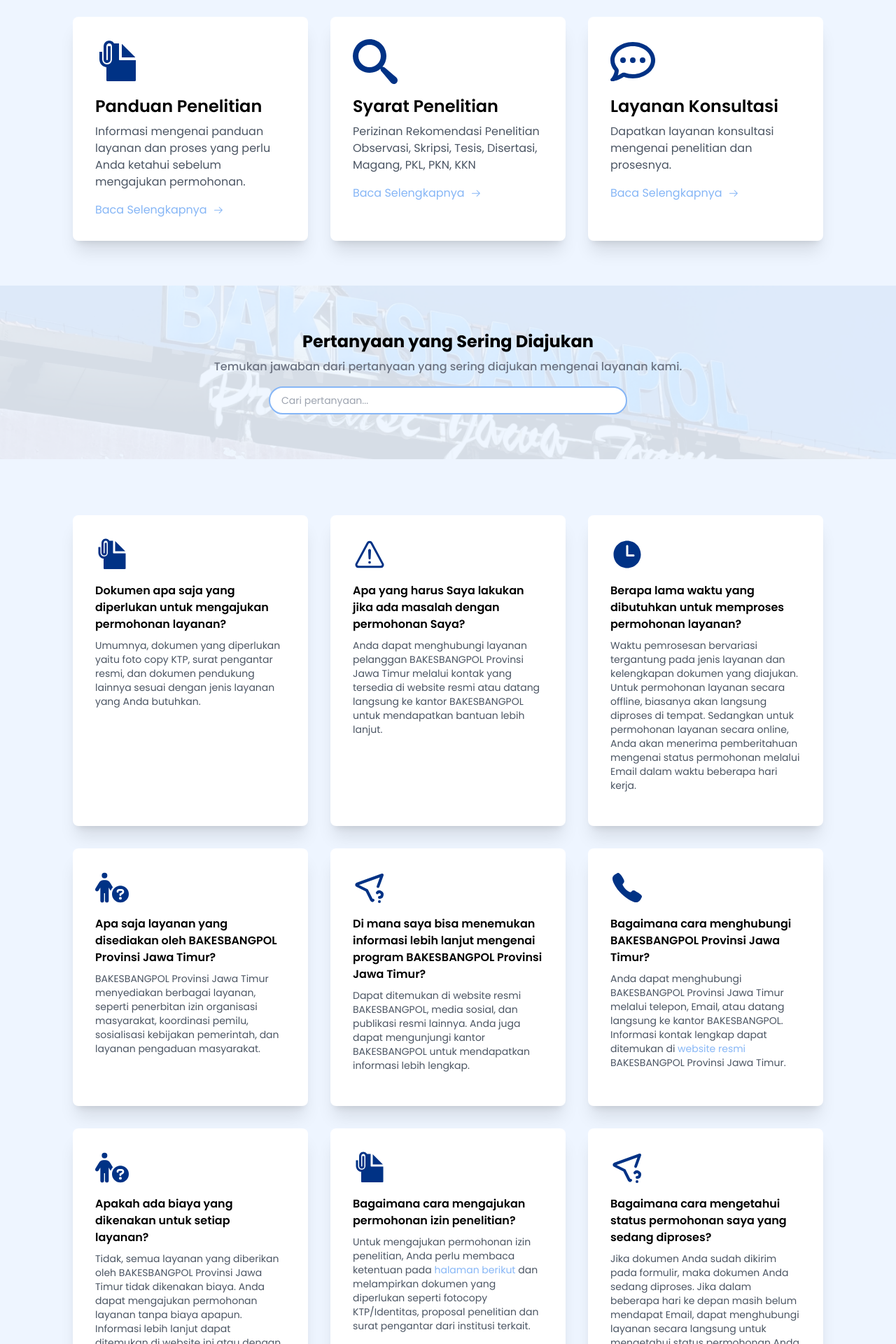
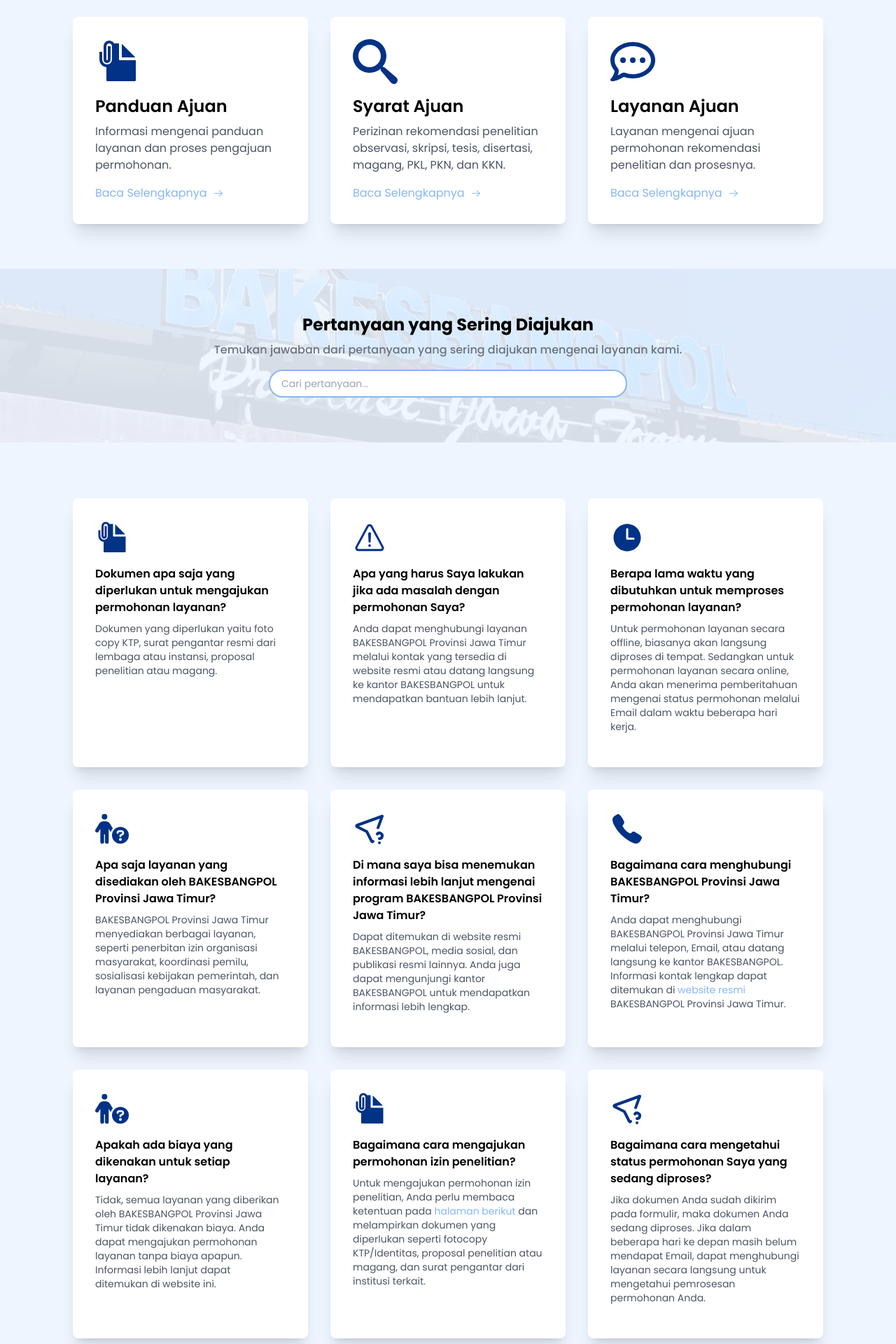
Before and after one commit to PKL-Pelayanan-BAKESBANGPOL/pkl-pelayanan-bakesbangpol, a React (Vite) app: page / in a window 1280 px wide. Shown: the part 840-2760 px from the top of the page at 70% size. Built offline with nearby package versions, Linux system fonts and the light colour scheme.

Commit message:
Bismillah Last Commit

```diff
--- a/index.html
+++ b/index.html
@@ -2,7 +2,11 @@
 <html lang="en">
   <head>
     <meta charset="UTF-8" />
-    <link rel="icon" type="image" href="src/assets/Logo Bakesbangpol.png" />
+    <link
+      rel="icon"
+      type="image"
+      href="src/assets/images/Logo Bakesbangpol.png"
+    />
     <meta name="viewport" content="width=device-width, initial-scale=1.0" />
     <title>PKL - Pelayanan Rekomendasi Penelitian</title>
     <!-- Menambahkan link Google Fonts untuk Poppins -->
--- a/src/assets/components/Footer.jsx
+++ b/src/assets/components/Footer.jsx
@@ -8,13 +8,12 @@
   const isMobile = useMediaQuery({ maxWidth: 767 });
 
   return (
-    <footer className="bg-[#003285] text-white py-5">
+    <footer className="bg-[#003285] text-white py-3">
       <div className="max-w-6xl mx-auto px-4 sm:px-6 lg:px-8">
-        <div className="grid grid-cols-1 md:grid-cols-3 gap-8">
+        <div className="grid grid-cols-1 md:grid-cols-3 gap-5">
           <div className="text-center md:text-left">
-            <h2 className="text-base md:text-xl font-bold mb-5">
-              Badan Kesatuan Bangsa dan Politik <br />
-              Provinsi Jawa Timur
+            <h2 className="text-base md:text-xl font-bold mb-3">
+              Badan Kesatuan Bangsa dan Politik Provinsi Jawa Timur
             </h2>
             <img
               src={Bakesbangpol}
@@ -47,32 +46,16 @@
                 isMobile ? "flex-row justify-center" : "flex-col items-end"
               } text-sm space-${isMobile ? "x" : "y"}-4`}
             >
-              <div className="flex items-center space-x-2">
-                <a
-                  href="https://www.instagram.com/bakesbangpol_jatim"
-                  target="_blank"
-                  rel="noopener noreferrer"
-                  className="text-xl text-white hover:text-[#86B6F6]"
-                >
-                  <FaInstagram />
-                </a>
               <a
                 href="https://www.instagram.com/bakesbangpol_jatim"
                 target="_blank"
                 rel="noopener noreferrer"
                 className="hover:text-[#86B6F6] hover:underline text-xs md:text-sm"
               >
+                <div className="flex items-center space-x-2">
+                  <FaInstagram className="mr-2 text-xl" />
                   Instagram
-                </a>
                 </div>
-              <div className="flex items-center space-x-2">
-                <a
-                  href="https://www.facebook.com/bakesbangpoljatim"
-                  target="_blank"
-                  rel="noopener noreferrer"
-                  className="text-xl text-white hover:text-[#86B6F6]"
-                >
-                  <FaFacebook />
               </a>
               <a
                 href="https://www.facebook.com/bakesbangpoljatim"
@@ -80,17 +63,10 @@
                 rel="noopener noreferrer"
                 className="hover:text-[#86B6F6] hover:underline text-xs md:text-sm"
               >
+                <div className="flex items-center space-x-2">
+                  <FaFacebook className="mr-2 text-xl" />
                   Facebook
-                </a>
                 </div>
-              <div className="flex items-center space-x-2">
-                <a
-                  href="https://twitter.com/kesbangpoljatim"
-                  target="_blank"
-                  rel="noopener noreferrer"
-                  className="text-xl text-white hover:text-[#86B6F6]"
-                >
-                  <FaXTwitter />
               </a>
               <a
                 href="https://twitter.com/kesbangpoljatim"
@@ -98,14 +74,16 @@
                 rel="noopener noreferrer"
                 className="hover:text-[#86B6F6] hover:underline text-xs md:text-sm"
               >
+                <div className="flex items-center space-x-2">
+                  <FaXTwitter className="mr-2 text-xl" />
                   Twitter
+                </div>
               </a>
             </div>
           </div>
         </div>
-        </div>
-        <div className="border-t border-white pt-5 text-center text-xs md:text-sm">
-          <p>
+        <div className="border-t border-white text-center text-xs md:text-sm">
+          <p className="pt-3">
             &copy; 2024 BAKESBANGPOL Provinsi Jawa Timur | {isMobile && <br />}
             Seluruh Hak Cipta Dilindungi.
           </p>
--- a/src/pages/Beranda.jsx
+++ b/src/pages/Beranda.jsx
@@ -1,4 +1,4 @@
-import React, { useState } from "react";
+import React, { useState, useEffect } from "react";
 import {
   IoDocumentAttachSharp,
   IoTime,
@@ -22,15 +22,44 @@
 import FAQBackground from "../assets/images/FAQ Background.png";
 
 export default function Beranda() {
+  // State untuk melacak apakah data sedang dimuat
+  const [isLoading, setIsLoading] = useState(true);
+  // State untuk menyimpan teks pencarian
+  const [searchTerm, setSearchTerm] = useState("");
+
+  // Simulasi delay untuk loading
+  useEffect(() => {
+    setTimeout(() => setIsLoading(false), 3000);
+  }, []);
+
+  // Komponen loading skeleton untuk Grid Section
+  const Skeleton = () => (
+    <div className="bg-white p-8 rounded-lg shadow-xl flex flex-col items-center md:items-start text-center md:text-left h-full">
+      <div className="w-20 h-20 mb-4 bg-gray-300 rounded-full animate-pulse"></div>
+      <div className="w-full md:w-3/4 h-6 mb-2 bg-gray-300 rounded animate-pulse"></div>
+      <div className="w-full h-4 mb-4 bg-gray-300 rounded animate-pulse"></div>
+      <div className="w-1/2 h-4 bg-gray-300 rounded animate-pulse"></div>
+    </div>
+  );
+
+  // Komponen loading skeleton untuk FAQ Section
+  const FaqSkeleton = () => (
+    <div className="bg-white p-8 rounded-lg shadow-xl flex flex-col items-start text-left h-full">
+      <div className="w-12 h-12 mb-4 bg-gray-300 rounded-full animate-pulse"></div>
+      <div className="w-full">
+        <div className="w-3/4 h-6 bg-gray-300 rounded mb-2 animate-pulse"></div>
+        <div className="w-full h-4 bg-gray-300 rounded mb-2 animate-pulse"></div>
+        <div className="w-5/6 h-4 bg-gray-300 rounded animate-pulse"></div>
+      </div>
+    </div>
+  );
+
   // Function untuk melakukan scroll ke section grid
   const scrollToGridSection = () => {
     document
       .getElementById("grid-section")
       .scrollIntoView({ behavior: "smooth" });
   };
-
-  // State untuk menyimpan teks pencarian
-  const [searchTerm, setSearchTerm] = useState("");
 
   // Daftar FAQ yang akan ditampilkan
   const faqs = [
@@ -39,21 +68,21 @@
       question:
         "Dokumen apa saja yang diperlukan untuk mengajukan permohonan layanan?",
       answer:
-        "Umumnya, dokumen yang diperlukan yaitu foto copy KTP, surat pengantar resmi, dan dokumen pendukung lainnya sesuai dengan jenis layanan yang Anda butuhkan.",
+        "Dokumen yang diperlukan yaitu foto copy KTP, surat pengantar resmi dari lembaga atau instansi, proposal penelitian atau magang.",
     },
     {
       icon: <IoWarningOutline className="w-12 h-12 mb-4 text-[#003285]" />,
       question:
         "Apa yang harus Saya lakukan jika ada masalah dengan permohonan Saya?",
       answer:
-        "Anda dapat menghubungi layanan pelanggan BAKESBANGPOL Provinsi Jawa Timur melalui kontak yang tersedia di website resmi atau datang langsung ke kantor BAKESBANGPOL untuk mendapatkan bantuan lebih lanjut.",
+        "Anda dapat menghubungi layanan BAKESBANGPOL Provinsi Jawa Timur melalui kontak yang tersedia di website resmi atau datang langsung ke kantor BAKESBANGPOL untuk mendapatkan bantuan lebih lanjut.",
     },
     {
       icon: <IoTime className="w-12 h-12 mb-4 text-[#003285]" />,
       question:
         "Berapa lama waktu yang dibutuhkan untuk memproses permohonan layanan?",
       answer:
-        "Waktu pemrosesan bervariasi tergantung pada jenis layanan dan kelengkapan dokumen yang diajukan. Untuk permohonan layanan secara offline, biasanya akan langsung diproses di tempat. Sedangkan untuk permohonan layanan secara online, Anda akan menerima pemberitahuan mengenai status permohonan melalui Email dalam waktu beberapa hari kerja.",
+        "Untuk permohonan layanan secara offline, biasanya akan langsung diproses di tempat. Sedangkan untuk permohonan layanan secara online, Anda akan menerima pemberitahuan mengenai status permohonan melalui Email dalam waktu beberapa hari kerja.",
     },
     {
       icon: (
@@ -97,7 +126,7 @@
       ),
       question: "Apakah ada biaya yang dikenakan untuk setiap layanan?",
       answer:
-        "Tidak, semua layanan yang diberikan oleh BAKESBANGPOL Provinsi Jawa Timur tidak dikenakan biaya. Anda dapat mengajukan permohonan layanan tanpa biaya apapun. Informasi lebih lanjut dapat ditemukan di website ini atau dengan menghubungi layanan pelanggan.",
+        "Tidak, semua layanan yang diberikan oleh BAKESBANGPOL Provinsi Jawa Timur tidak dikenakan biaya. Anda dapat mengajukan permohonan layanan tanpa biaya apapun. Informasi lebih lanjut dapat ditemukan di website ini.",
     },
     {
       icon: <IoDocumentAttachSharp className="w-12 h-12 mb-4 text-[#003285]" />,
@@ -115,17 +144,17 @@
             halaman berikut
           </a>{" "}
           dan melampirkan dokumen yang diperlukan seperti fotocopy
-          KTP/Identitas, proposal penelitian dan surat pengantar dari institusi
-          terkait.
+          KTP/Identitas, proposal penelitian atau magang, dan surat pengantar
+          dari institusi terkait.
         </>
       ),
     },
     {
       icon: <TbLocationQuestion className="w-12 h-12 mb-4 text-[#003285]" />,
       question:
-        "Bagaimana cara mengetahui status permohonan saya yang sedang diproses?",
+        "Bagaimana cara mengetahui status permohonan Saya yang sedang diproses?",
       answer:
-        "Jika dokumen Anda sudah dikirim pada formulir, maka dokumen Anda sedang diproses. Jika dalam beberapa hari ke depan masih belum mendapat Email, dapat menghubungi layanan secara langsung untuk mengetahui status permohonan Anda yang sedang diproses.",
+        "Jika dokumen Anda sudah dikirim pada formulir, maka dokumen Anda sedang diproses. Jika dalam beberapa hari ke depan masih belum mendapat Email, dapat menghubungi layanan secara langsung untuk mengetahui pemrosesan permohonan Anda.",
     },
 
     {
@@ -133,7 +162,7 @@
       question:
         "Kapan waktu operasional pelayanan rekomendasi penelitian di BAKESBANGPOL Provinsi Jawa Timur?",
       answer:
-        "Kantor BAKESBANGPOL Provinsi Jawa Timur beroperasi pada hari kerja, yaitu Senin hingga Jumat, mulai pukul 07.15 hingga 14.30 WIB.",
+        "Pelayanan BAKESBANGPOL Provinsi Jawa Timur beroperasi pada hari kerja, yaitu Senin hingga Jumat. Pada hari Senin hingga Kamis mulai pukul 08.00 hingga 15.30 WIB. Sedangkan hari Jumat mulai pukul 07.30 hingga 15.30 WIB",
     },
     {
       icon: <FaArrowsDownToPeople className="w-12 h-12 mb-4 text-[#003285]" />,
@@ -198,15 +227,25 @@
       {/* Grid Section */}
       <div id="grid-section" className="bg-[#EEF5FF] py-16">
         <div className="max-w-6xl mx-auto px-4 md:px-10">
-          <div className="grid grid-cols-1 md:grid-cols-3 gap-8">
+          <div className="grid grid-cols-1 md:grid-cols-2 lg:grid-cols-3 gap-8">
+            {isLoading ? (
+              <>
+                <Skeleton />
+                <Skeleton />
+                <Skeleton />
+              </>
+            ) : (
+              <>
+                <a href="/panduan-perizinan-rekomendasi-penelitian">
                   <div className="bg-white p-8 rounded-lg shadow-xl flex flex-col items-center md:items-start text-center md:text-left transition-transform duration-300 ease-in-out transform hover:scale-105">
                     <IoDocumentAttachSharp className="w-16 h-16 mb-4 text-[#003285]" />
+
                     <h3 className="text-xl md:text-2xl font-semibold mb-2">
-                Panduan Penelitian
+                      Panduan Ajuan
                     </h3>
                     <p className="text-gray-600 mb-4 text-sm md:text-base">
-                Informasi mengenai panduan layanan dan proses yang perlu Anda
-                ketahui sebelum mengajukan permohonan.
+                      Informasi mengenai panduan layanan dan proses pengajuan
+                      permohonan.
                     </p>
                     <a
                       href="/panduan-perizinan-rekomendasi-penelitian"
@@ -218,14 +257,16 @@
                       </span>
                     </a>
                   </div>
+                </a>
+                <a href="/persyaratan-perizinan-rekomendasi-penelitian">
                   <div className="bg-white p-8 rounded-lg shadow-xl flex flex-col items-center md:items-start text-center md:text-left transition-transform duration-300 ease-in-out transform hover:scale-105">
                     <ImSearch className="w-16 h-16 mb-4 text-[#003285]" />
                     <h3 className="text-xl md:text-2xl font-semibold mb-2">
-                Syarat Penelitian
+                      Syarat Ajuan
                     </h3>
                     <p className="text-gray-600 mb-4 text-sm md:text-base">
-                Perizinan Rekomendasi Penelitian Observasi, Skripsi, Tesis,
-                Disertasi, Magang, PKL, PKN, KKN
+                      Perizinan rekomendasi penelitian observasi, skripsi,
+                      tesis, disertasi, magang, PKL, PKN, dan KKN.
                     </p>
                     <a
                       href="/persyaratan-perizinan-rekomendasi-penelitian"
@@ -237,13 +278,16 @@
                       </span>
                     </a>
                   </div>
+                </a>
+                <a href="/layanan-konsultasi-penelitian">
                   <div className="bg-white p-8 rounded-lg shadow-xl flex flex-col items-center md:items-start text-center md:text-left transition-transform duration-300 ease-in-out transform hover:scale-105">
                     <FaRegCommentDots className="w-16 h-16 mb-4 text-[#003285]" />
                     <h3 className="text-xl md:text-2xl font-semibold mb-2">
-                Layanan Konsultasi
+                      Layanan Ajuan
                     </h3>
                     <p className="text-gray-600 mb-4 text-sm md:text-base">
-                Dapatkan layanan konsultasi mengenai penelitian dan prosesnya.
+                      Layanan mengenai ajuan permohonan rekomendasi penelitian
+                      dan prosesnya.
                     </p>
                     <a
                       href="/layanan-konsultasi-penelitian"
@@ -255,6 +299,9 @@
                       </span>
                     </a>
                   </div>
+                </a>
+              </>
+            )}
           </div>
         </div>
       </div>
@@ -286,7 +333,22 @@
         {/* FAQ Section */}
         <div className="max-w-6xl mx-auto px-4 md:px-10">
           <div className="grid grid-cols-1 md:grid-cols-2 lg:grid-cols-3 gap-8">
-            {filteredFaqs.length > 0 ? (
+            {isLoading ? (
+              <>
+                <FaqSkeleton />
+                <FaqSkeleton />
+                <FaqSkeleton />
+                <FaqSkeleton />
+                <FaqSkeleton />
+                <FaqSkeleton />
+                <FaqSkeleton />
+                <FaqSkeleton />
+                <FaqSkeleton />
+                <FaqSkeleton />
+                <FaqSkeleton />
+                <FaqSkeleton />
+              </>
+            ) : filteredFaqs.length > 0 ? (
               filteredFaqs.map((faq, index) => (
                 <FAQ
                   key={index}
--- a/src/pages/FormulirPenelitian.jsx
+++ b/src/pages/FormulirPenelitian.jsx
@@ -580,27 +580,27 @@
         formData.append("ktpFile", ktpFile);
       }
 
-      // Mengecek data yang dikirim
-      console.log("Data ajuan penelitian:", {
-        letterNumber,
-        name,
-        researcherName,
-        address,
-        inputValue,
-        institution,
-        occupation,
-        judulPenelitian,
-        researchField,
-        tujuanPenelitian,
-        supervisorName,
-        teamMembers,
-        researchPeriod,
-        statusPenelitian,
-        researchLocation,
-        suratPengantarFile,
-        proposalFile,
-        ktpFile,
-      });
+      // // Mengecek data yang dikirim
+      // console.log("Data ajuan penelitian:", {
+      //   letterNumber,
+      //   name,
+      //   researcherName,
+      //   address,
+      //   inputValue,
+      //   institution,
+      //   occupation,
+      //   judulPenelitian,
+      //   researchField,
+      //   tujuanPenelitian,
+      //   supervisorName,
+      //   teamMembers,
+      //   researchPeriod,
+      //   statusPenelitian,
+      //   researchLocation,
+      //   suratPengantarFile,
+      //   proposalFile,
+      //   ktpFile,
+      // });
 
       const response = await axios.post(
         `${import.meta.env.VITE_REACT_APP_SERVER}/api/penelitian`,
@@ -650,12 +650,12 @@
         }
       );
       setIsLoading(false); // Hilangkan Loader jika terjadi error
-      console.log(
-        "Cek error: ",
-        error.response?.data,
-        error.response?.status,
-        error.message
-      );
+      // console.log(
+      //   "Cek error: ",
+      //   error.response?.data,
+      //   error.response?.status,
+      //   error.message
+      // );
     }
   };
 
@@ -680,7 +680,7 @@
       </div>
 
       {/* Back Button */}
-      <div className={`ml-5 pt-1 ${isMobile ? "mb-5" : "mb-10 lg:w-1/12"}`}>
+      <div className={`ml-4 pt-1 ${isMobile ? "mb-5" : "mb-10 lg:w-1/12"}`}>
         <Link to="/persyaratan-perizinan-rekomendasi-penelitian">
           <div className="flex font-medium items-center text-[#003285] hover:text-[#40A2E3] cursor-pointer">
             {isMobile ? (
--- a/src/pages/PanduanAjuan.jsx
+++ b/src/pages/PanduanAjuan.jsx
@@ -29,7 +29,7 @@
         </div>
 
         {/* Back Button */}
-        <div className={`ml-5 pt-1 ${isMobile ? "mb-5" : "mb-10 lg:w-1/12"}`}>
+        <div className={`ml-4 pt-1 ${isMobile ? "mb-5" : "mb-10 lg:w-1/12"}`}>
           <Link to="/">
             <div className="flex font-medium items-center text-[#003285] hover:text-[#40A2E3] cursor-pointer">
               {isMobile ? (
--- a/src/pages/SyaratAjuan.jsx
+++ b/src/pages/SyaratAjuan.jsx
@@ -24,10 +24,6 @@
           alt="Header Image"
         />
         <div className="relative flex flex-col items-center justify-center text-center z-10 p-8 m-4 bg-white bg-opacity-75 rounded-lg shadow-lg max-w-4xl">
-          {/* <h1 className="text-2xl md:text-3xl font-bold mb-10">
-            PERSYARATAN PERIZINAN REKOMENDASI <br />
-            PENELITIAN DI PROVINSI JAWA TIMUR
-          </h1> */}
           <h1 className="text-xl md:text-3xl font-bold">
             PERSYARATAN PERIZINAN REKOMENDASI PENELITIAN
           </h1>
@@ -91,7 +87,7 @@
 
       <div className="bg-[#EEF5FF]">
         {/* Back Button */}
-        <div className={`ml-5 pt-5 ${isMobile ? "mb-1" : "mb-10 lg:w-1/12"}`}>
+        <div className={`ml-4 pt-5 ${isMobile ? "mb-1" : "mb-10 lg:w-1/12"}`}>
           <Link to="/">
             <div className="flex font-medium items-center text-[#003285] hover:text-[#40A2E3] cursor-pointer">
               {isMobile ? (
@@ -221,7 +217,7 @@
                 Lembaga/PT Melakukan Penelitian di Jawa Timur
               </h3>
               <div className="h-0.5 bg-gradient-to-r from-blue-500 to-green-500 mb-4"></div>
-              <ol className="list-decimal list-inside">
+              <ol className="text-sm md:text-base list-decimal list-inside">
                 <li>
                   Rekomendasi dari Dirjen Kesbang & Pol Kemendagri Jakarta
                   (ASLI)
```
Also changed, not shown: package.json (+2 -5 lines), src/pages/FormulirMagang.jsx (+33 -33 lines), src/pages/LayananAjuan.jsx (+37 -8 lines), 1 other file (tests, documents, lock files or other folders). Lines whose indentation alone changed are shown as unchanged.
